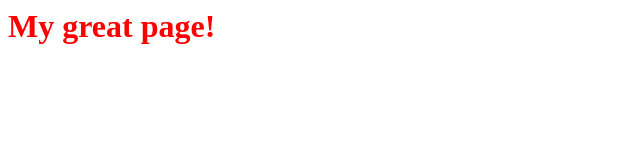
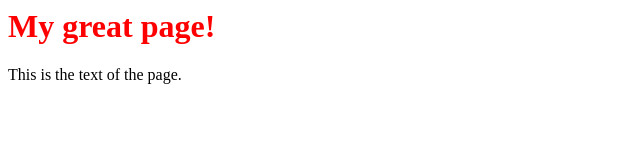
Before and after one commit to grungi-ankhfire/dbsf_preform_test, a plain HTML site: page index.html in a window 1280 px wide. Shown: the whole page, without its empty margins (0-640 px from the left). Drawn offline with Linux system fonts and the light colour scheme.

Commit message:
Added paragraph

```diff
--- a/index.html
+++ b/index.html
@@ -5,5 +5,6 @@
     </head>
     <body>
         <h1>My great page!</h1>
+        <p>This is the text of the page.</p>
     </body>
 </html>
```
